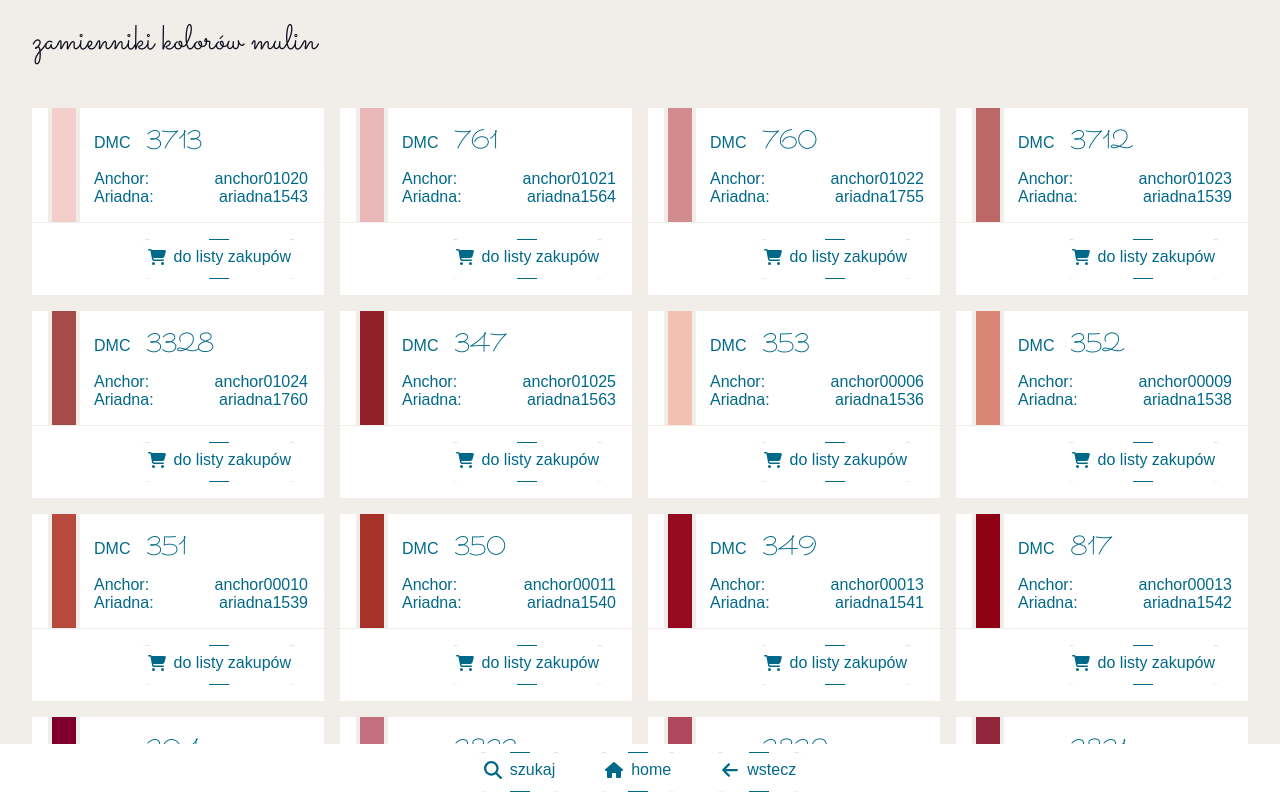
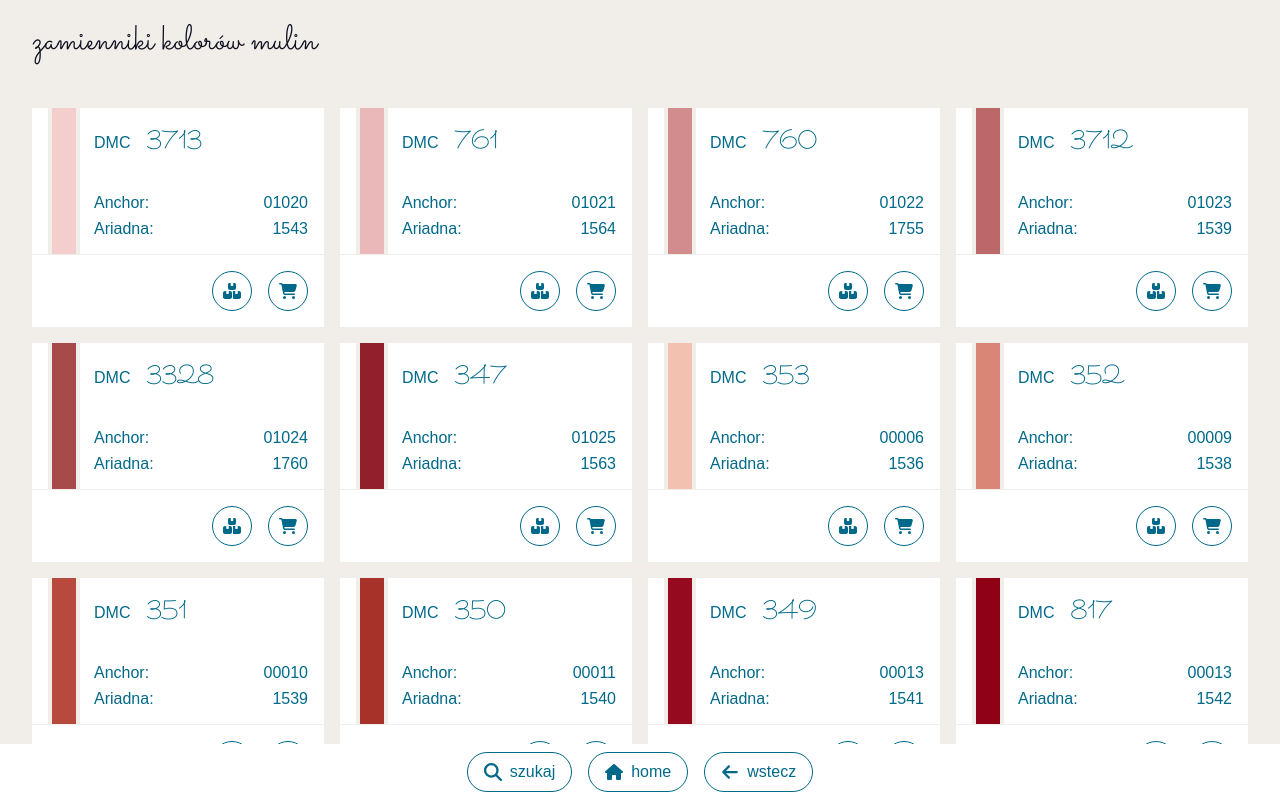
Before and after one commit to edworczak/embroiderers-essential, a React (Vite) app: page /substitutes in a window 1280 px wide. Shown: the top 798 px of the page. Built offline with nearby package versions, Linux system fonts and the light colour scheme.

Commit message:
Updated Cards and List

```diff
--- a/src/components/card-cta/card-cta.jsx
+++ b/src/components/card-cta/card-cta.jsx
@@ -7,10 +7,10 @@
 	return (
 		<CardCTAWrapper>
 			<CardAnchorContent>{children}</CardAnchorContent>
-			{CTAs && (
+			{CTAs.length && (
 				<CardItemCTAsWrapper>
 					{CTAs.map((CTA) => {
-						return <IconButton key={CTA.keyName} icon={CTA.icon} text={CTA.text} />;
+						return <IconButton key={CTA.keyName} icon={CTA.icon} text={CTA.text} iconOnly={CTA.iconOnly} />;
 					})}
 				</CardItemCTAsWrapper>
 			)}
@@ -20,7 +20,7 @@
 
 CardCTA.propTypes = {
 	children: PropTypes.node,
-	CTAs: PropTypes.array,
+	CTAs: PropTypes.oneOfType([PropTypes.bool, PropTypes.array]),
 };
 
 export default CardCTA;
--- a/src/components/card-cta/card-cta.styled.jsx
+++ b/src/components/card-cta/card-cta.styled.jsx
@@ -4,7 +4,7 @@
 
 export const CardCTAWrapper = styled.div`
 	background: white;
-	flex-grow: 1;
+	flex: 1 1 0;
 	min-width: 260px;
 	overflow: hidden;
 	position: relative;
@@ -17,8 +17,7 @@
 `;
 
 export const CardAnchorContent = styled.a`
-	display: flex;
-	justify-content: space-between;
+	display: block;
 	padding: ${theme.sizes.spacings.default};
 	position: relative;
 `;
@@ -26,6 +25,7 @@
 export const CardItemCTAsWrapper = styled.div`
 	border-top: 1px solid ${theme.colours.kashmir};
 	display: flex;
+	gap: ${theme.sizes.spacings.default};
 	justify-content: flex-end;
 	padding: ${theme.sizes.spacings.default};
 `;
--- a/src/components/colour/colour.jsx
+++ b/src/components/colour/colour.jsx
@@ -1,4 +1,4 @@
-import { faCartShopping } from "@fortawesome/free-solid-svg-icons";
+import { faBoxesStacked, faCartShopping } from "@fortawesome/free-solid-svg-icons";
 import PropTypes from "prop-types";
 
 import brandNames from "../../data/brandNames";
@@ -9,9 +9,9 @@
 	const substituteLine = (brand, substitute) => {
 		return (
 			substitute && (
-				<ColourSubstitute>
-					<span>{brand}:</span>
-					<span>{substitute[0]}</span>
+				<ColourSubstitute key={brand.code}>
+					<span>{brand.name}:</span>
+					<span>{substitute[0].replace(brand.code, "")}</span>
 				</ColourSubstitute>
 			)
 		);
@@ -22,9 +22,16 @@
 			contentInRow={true}
 			CTAs={[
 				{
+					keyName: "addToCollection",
+					icon: faBoxesStacked,
+					text: "do zapasów",
+					iconOnly: true,
+				},
+				{
 					keyName: "addToCart",
 					icon: faCartShopping,
-					text: "do listy zakupów",
+					text: "dodaj do listy zakupów",
+					iconOnly: true,
 				},
 			]}
 		>
@@ -34,9 +41,9 @@
 					{colour.brand}
 					<h3>{colour.name}</h3>
 				</ColourName>
-				{substituteLine(brandNames.full.dmc, colour.dmc)}
-				{substituteLine(brandNames.full.anchor, colour.anchor)}
-				{substituteLine(brandNames.full.ariadna, colour.ariadna)}
+				{brandNames.map((brand) => {
+					return substituteLine(brand, colour[brand.code]);
+				})}
 			</ColourInfo>
 		</CardCTA>
 	);
--- a/src/components/colour/colour.styled.jsx
+++ b/src/components/colour/colour.styled.jsx
@@ -19,9 +19,11 @@
 `;
 
 export const ColourName = styled.div`
+	margin-bottom: ${theme.sizes.spacings.big};
+
 	h3 {
 		display: inline-block;
-		margin-left: ${theme.sizes.spacings.default};
+		margin: 0 0 0 ${theme.sizes.spacings.default};
 	}
 `;
 
@@ -32,4 +34,8 @@
 	display: flex;
 	gap: ${theme.sizes.spacings.default};
 	justify-content: space-between;
+
+	&:not(:first-child) {
+		margin-top: ${theme.sizes.spacings.small};
+	}
 `;
--- a/src/components/icon-button/icon-button.jsx
+++ b/src/components/icon-button/icon-button.jsx
@@ -6,11 +6,11 @@
 import { IconButtonWrapper } from "./icon-button.styled";
 
 const IconButton = (props) => {
-	const { icon, colour, text, border, onClick, width, margin } = props;
+	const { icon, colour, text, border, onClick, width, margin, iconOnly } = props;
 
 	if (typeof onClick === "function") {
 		return (
-			<IconButtonWrapper $width={width} $margin={margin} $border={border} $text={!!text}>
+			<IconButtonWrapper $width={width} $margin={margin} $border={border} $text={!!text} $iconOnly={iconOnly}>
 				<button onClick={onClick}>
 					<FontAwesomeIcon icon={icon} color={colour || theme.colours.CTA} />
 					{text && <span>{text}</span>}
@@ -19,7 +19,7 @@
 		);
 	} else {
 		return (
-			<IconButtonWrapper $width={width} $margin={margin} $border={border} $text={!!text}>
+			<IconButtonWrapper $width={width} $margin={margin} $border={border} $text={!!text} $iconOnly={iconOnly}>
 				<Link to={onClick}>
 					<FontAwesomeIcon icon={icon} color={colour || theme.colours.CTA} />
 					{text && <span>{text}</span>}
@@ -37,6 +37,7 @@
 	onClick: PropTypes.oneOfType([PropTypes.func, PropTypes.string]),
 	width: PropTypes.string,
 	margin: PropTypes.string,
+	iconOnly: PropTypes.bool,
 };
 
 export default IconButton;
--- a/src/components/icon-button/icon-button.styled.jsx
+++ b/src/components/icon-button/icon-button.styled.jsx
@@ -9,59 +9,37 @@
 
 	a,
 	button {
+		align-items: center;
 		background: white;
 		border: 1px solid ${theme.colours.CTA};
 		border-radius: 50vh;
+		box-sizing: border-box;
 		color: ${theme.typography.colours.link};
 		display: flex;
 		font-size: ${theme.typography.fontSize.default};
 		font-weight: ${theme.typography.fontWeight.default};
-		gap: ${theme.sizes.spacings.small};
+		gap: ${(props) => (props.$iconOnly ? 0 : theme.sizes.spacings.small)};
 		justify-content: ${(props) => (props.$width ? "space-between" : "center")};
 		min-height: 40px;
 		min-width: 40px;
-		padding: ${theme.sizes.spacings.small} ${theme.sizes.spacings.default};
+		padding: ${(props) =>
+			props.$iconOnly ? theme.sizes.spacings.small : `${theme.sizes.spacings.small} ${theme.sizes.spacings.default}`};
 		position: relative;
 		width: ${(props) => (props.$width ? props.$width : "auto")};
 		text-decoration: none;
 		z-index: 0;
-
-		&::before,
-		&::after {
-			position: absolute;
-			background: #fff;
-			z-index: -1;
-			transition: 300ms;
-			content: "";
-			height: calc(100% + 2px);
-			width: calc(50% - 8px);
-			top: -1px;
-		}
-
-		&::before {
-			border-radius: 50vh 0 0 50vh;
-			left: -2px;
-		}
-
-		&::after {
-			border-radius: 0 50vh 50vh 0;
-			right: -2px;
-		}
 
 		&:hover,
 		&:focus {
 			border-color: ${theme.colours.CTA};
 			color: ${theme.colours.CTA};
 			text-decoration: none;
-
-			&::before,
-			&::after {
-				width: 0;
-			}
 		}
 
 		span {
 			white-space: nowrap;
+
+			${(props) => (props.$iconOnly ? "font-size: 0; line-height: 0" : "")};
 		}
 
 		svg {
--- a/src/components/list/list.styled.jsx
+++ b/src/components/list/list.styled.jsx
@@ -6,8 +6,8 @@
 	align-items: ${(props) => (props.$center ? "center" : "stretch")};
 	display: flex;
 	flex-direction: ${(props) => (props.$column ? "column" : "row")};
+	flex-wrap: ${(props) => (props.$scroll ? "nowrap" : "wrap")};
 	gap: ${(props) => (props.$gap ? props.$gap : theme.sizes.spacings.default)};
-	flex-wrap: ${(props) => (props.$scroll ? "nowrap" : "wrap")};
 	${(props) => (props.$scroll ? `margin: 0 -${theme.sizes.spacings.big}` : "")};
 	${(props) => (props.$scroll ? "overflow-x: auto" : "")};
 	${(props) => (props.$scroll ? `padding: 0 ${theme.sizes.spacings.big}` : "")};
--- a/src/components/project-button/project-button.jsx
+++ b/src/components/project-button/project-button.jsx
@@ -7,13 +7,15 @@
 const ProjectButton = ({ project }) => {
 	return (
 		<CardCTA
-			CTAs={[
-				{
-					keyName: "startSession",
-					icon: faClockRotateLeft,
-					text: "zacznij sesję",
-				},
-			]}
+			CTAs={
+				!project.finishDate && [
+					{
+						keyName: "startSession",
+						icon: faClockRotateLeft,
+						text: "zacznij sesję",
+					},
+				]
+			}
 		>
 			<ProjectTitleWrapper>
 				<ProjectTitle>{project.name}</ProjectTitle>
--- a/src/data/brandNames.jsx
+++ b/src/data/brandNames.jsx
@@ -1,24 +1,16 @@
-const brandNames = {
-	full: {
-		dmc: "DMC",
-		anchor: "Anchor",
-		ariadna: "Ariadna",
+const brandNames = [
+	{
+		name: "DMC",
+		code: "dmc",
 	},
-	lowerCase: {
-		dmc: "dmc",
-		anchor: "anchor",
-		ariadna: "ariadna",
+	{
+		name: "Anchor",
+		code: "anchor",
 	},
-	upperCase: {
-		dmc: "DMC",
-		anchor: "ANCHOR",
-		ariadna: "ARIADNA",
+	{
+		name: "Ariadna",
+		code: "ariadna",
 	},
-	short: {
-		dmc: "DMC",
-		anchor: "An.",
-		ariadna: "Ad.",
-	},
-};
+];
 
 export default brandNames;
--- a/src/routes/substitutes.jsx
+++ b/src/routes/substitutes.jsx
@@ -11,7 +11,7 @@
 				<h1>{pl.substitutes.title}</h1>
 			</Row>
 			<Row>
-				<List>
+				<List $wrap={true}>
 					{colours.map((colour) => {
 						return <Colour colour={colour} key={colour.id} />;
 					})}
```
